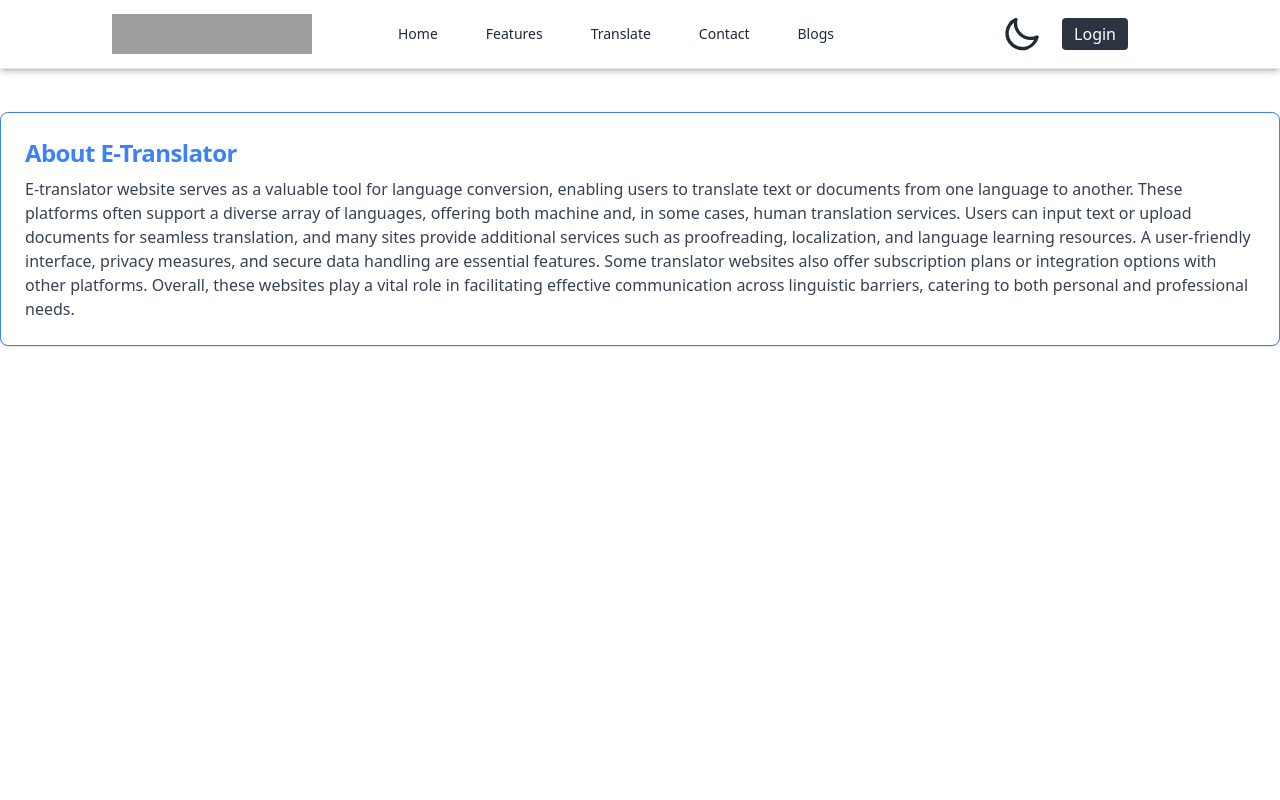
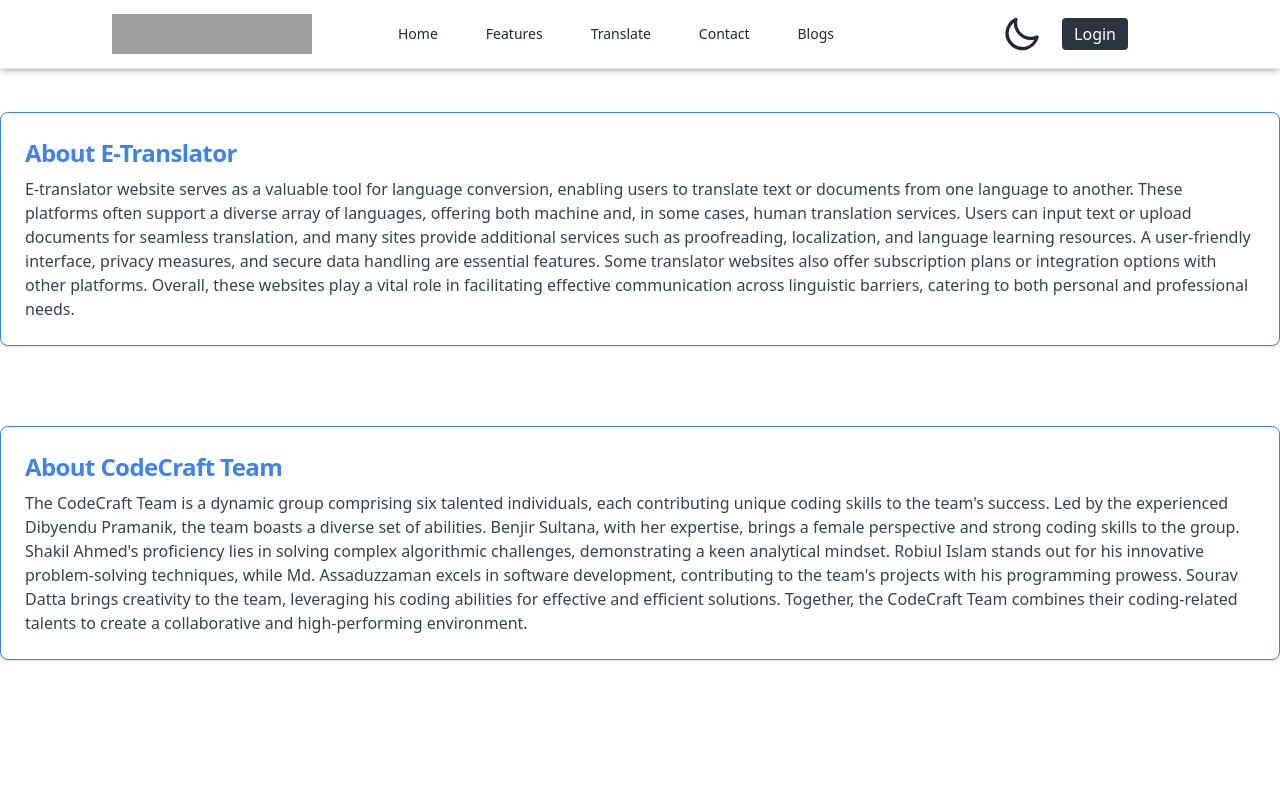
Before and after one commit to CodeCraft1234/E-Translator-Client, a React (Vite) app: page /aboutUs in a window 1280 px wide. Shown: the top 800 px of the page. Built offline with nearby package versions, Linux system fonts and the light colour scheme; no server answers; grey boxes are pictures that could not be loaded.

Commit message:
About Our Team section added

```diff
--- a/src/Components/AboutUs/AboutUs.jsx
+++ b/src/Components/AboutUs/AboutUs.jsx
@@ -9,7 +9,13 @@ const AboutUs = () => {
             <a href="#" className="block max-w-7xl mx-auto mt-28 p-6 bg-white border border-blue-500 rounded-lg shadow hover:bg-gray-100 dark:bg-gray-800 dark:border-gray-700 dark:hover:bg-gray-700">
 
                 <h5 className="mb-2 text-2xl font-bold tracking-tight text-blue-500 dark:text-white ">About E-Translator</h5>
-                <p className="font-normal text-gray-700 dark:text-gray-400">E-translator website serves as a valuable tool for language conversion, enabling users to translate text or documents from one language to another. These platforms often support a diverse array of languages, offering both machine and, in some cases, human translation services. Users can input text or upload documents for seamless translation, and many sites provide additional services such as proofreading, localization, and language learning resources. A user-friendly interface, privacy measures, and secure data handling are essential features. Some translator websites also offer subscription plans or integration options with other platforms. Overall, these websites play a vital role in facilitating effective communication across linguistic barriers, catering to both personal and professional needs.</p>
+                <p className="font-normal text-gray-700 dark:text-gray-400 ">E-translator website serves as a valuable tool for language conversion, enabling users to translate text or documents from one language to another. These platforms often support a diverse array of languages, offering both machine and, in some cases, human translation services. Users can input text or upload documents for seamless translation, and many sites provide additional services such as proofreading, localization, and language learning resources. A user-friendly interface, privacy measures, and secure data handling are essential features. Some translator websites also offer subscription plans or integration options with other platforms. Overall, these websites play a vital role in facilitating effective communication across linguistic barriers, catering to both personal and professional needs.</p>
+            </a>
+
+            <a href="#" className="block max-w-7xl mx-auto mt-20 p-6 bg-white border border-blue-500 rounded-lg shadow hover:bg-gray-100 dark:bg-gray-800 dark:border-gray-700 dark:hover:bg-gray-700">
+
+                <h5 className="mb-2 text-2xl font-bold tracking-tight text-blue-500 dark:text-white ">About CodeCraft Team </h5>
+                <p className="font-normal text-gray-700 dark:text-gray-400">The CodeCraft Team is a dynamic group comprising six talented individuals, each contributing unique coding skills to the team's success. Led by the experienced Dibyendu Pramanik, the team boasts a diverse set of abilities. Benjir Sultana, with her expertise, brings a female perspective and strong coding skills to the group. Shakil Ahmed's proficiency lies in solving complex algorithmic challenges, demonstrating a keen analytical mindset. Robiul Islam stands out for his innovative problem-solving techniques, while Md. Assaduzzaman excels in software development, contributing to the team's projects with his programming prowess. Sourav Datta brings creativity to the team, leveraging his coding abilities for effective and efficient solutions. Together, the CodeCraft Team combines their coding-related talents to create a collaborative and high-performing environment.</p>
             </a>
 
         </div>
```
